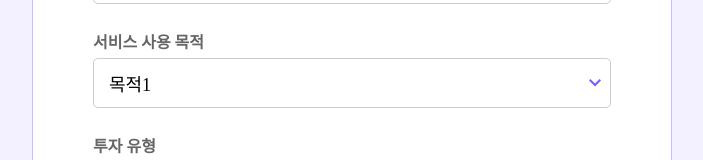
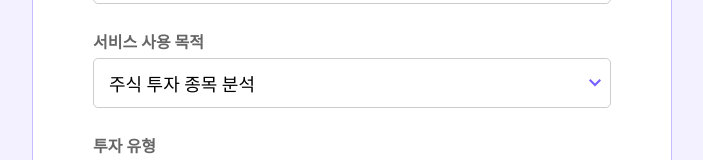
Before and after one commit to Eunhye1109/Practical-Project, a React (Create React App) app in the folder front/: page /join in a window 1280 px wide. Shown: the part 858-1018 px from the top of the page, without its empty margins (288-991 px from the left). Built offline with nearby package versions, Linux system fonts and the light colour scheme; a web font is replaced by a local one.

Commit message:
[Fix] 회원가입 / 회원정보 수정 옵션 변경

```diff
--- a/front/src/api/mypageApi.ts
+++ b/front/src/api/mypageApi.ts
@@ -15,3 +15,7 @@ export const deleteCorp = async (userId: string, corpName: string) => {
     const res = await axios.delete(`${BASE_URL}v1/company/${userId}/${corpName}`);
     return res.data.success;
 }
+
+// 회원정보 조회
+
+// 회원정보 수정
--- a/front/src/components/organism/UserInfoSetting.tsx
+++ b/front/src/components/organism/UserInfoSetting.tsx
@@ -51,7 +51,7 @@ const DropdownForm = styled.div`
 
 const UserInfoSetting = () => {
   // 테스트용 데이터
-  const drop01 = ['직업3', '목적2', '유형3']
+  const drop01 = ['자영업자', '주식 투자 종목 분석', '안정형']
   // 페이지 이동
   const navigate = useNavigate();
   // 아이디/비번 에러 메시지 활성/비활성
--- a/front/src/constants/joinOption.ts
+++ b/front/src/constants/joinOption.ts
@@ -1,11 +1,13 @@
 import React from "react";
 
 // 직업 카테고리
-export const jobList = ['직업1', '직업2', '직업3', '직업4', '직업5'];
+export const jobList = ["대학생", "취업준비생", "회사원 (사무/전문직)", "자영업자", "스타트업 창업자/임직원", "금융업 종사자", "교사/강사", "연구원/교수"]
+;
 export type JobType = (typeof jobList)[number];
 
 // 서비스이용목적 카테고리
-export const purposeList = ['목적1', '목적2', '목적3', '목적4', '목적5'];
+export const purposeList = ["주식 투자 종목 분석", "장기적인 투자 실력 향상", "재무제표/기업분석 공부", "회계/재무 직무 준비", "내 업무 참고용", "내 사업/창업 참고용", "흥미/취미"]
+;
 export type PurposeType = (typeof purposeList)[number];
 
 // 투자유형 카테고리
--- a/front/src/constants/userInfoSettingOption.ts
+++ b/front/src/constants/userInfoSettingOption.ts
@@ -1,11 +1,13 @@
 import React from "react";
 
 // 직업 카테고리
-export const jobList = ['직업1', '직업2', '직업3', '직업4', '직업5'];
+export const jobList = ["대학생", "취업준비생", "회사원 (사무/전문직)", "자영업자", "스타트업 창업자/임직원", "금융업 종사자", "교사/강사", "연구원/교수"]
+;
 export type JobType = (typeof jobList)[number];
 
 // 서비스이용목적 카테고리
-export const purposeList = ['목적1', '목적2', '목적3', '목적4', '목적5'];
+export const purposeList = ["주식 투자 종목 분석", "장기적인 투자 실력 향상", "재무제표/기업분석 공부", "회계/재무 직무 준비", "내 업무 참고용", "내 사업/창업 참고용", "흥미/취미"]
+;
 export type PurposeType = (typeof purposeList)[number];
 
 // 투자유형 카테고리
--- a/front/src/pages/SearchResult.tsx
+++ b/front/src/pages/SearchResult.tsx
@@ -134,7 +134,7 @@ const SearchResult = () => {
     // 정렬 버튼 컨트롤
     const [sortBtn, setSortBtn] = useState(['selected', 'default']);
     // 정렬 방식 리스트
-    const sortList = ['정렬1', '정렬2'];
+    //const sortList = ['정렬1', '정렬2'];
     // 타이틀 검색어
     const [searchTitle, setSearchTitle] = useState(searchCorpName);
     // 최근 검색어 저장
@@ -240,11 +240,11 @@ const SearchResult = () => {
         <Content fixed={scrolled}>
             <SearchControllBar>
                 <SearchCount>검색 결과 <SearchCountBold>{searchRes.length}</SearchCountBold> 건</SearchCount>
-                <SortBox>
+                {/* <SortBox>
                     {sortList.map((sort, index) => (
                         <TextButton key={index} label={sort} mode={sortBtn[index]} onClick={() => handleSortClick(index)} />
                     ))}
-                </SortBox>
+                </SortBox> */}
             </SearchControllBar>
             <SearchListBox>
                 <List
```
